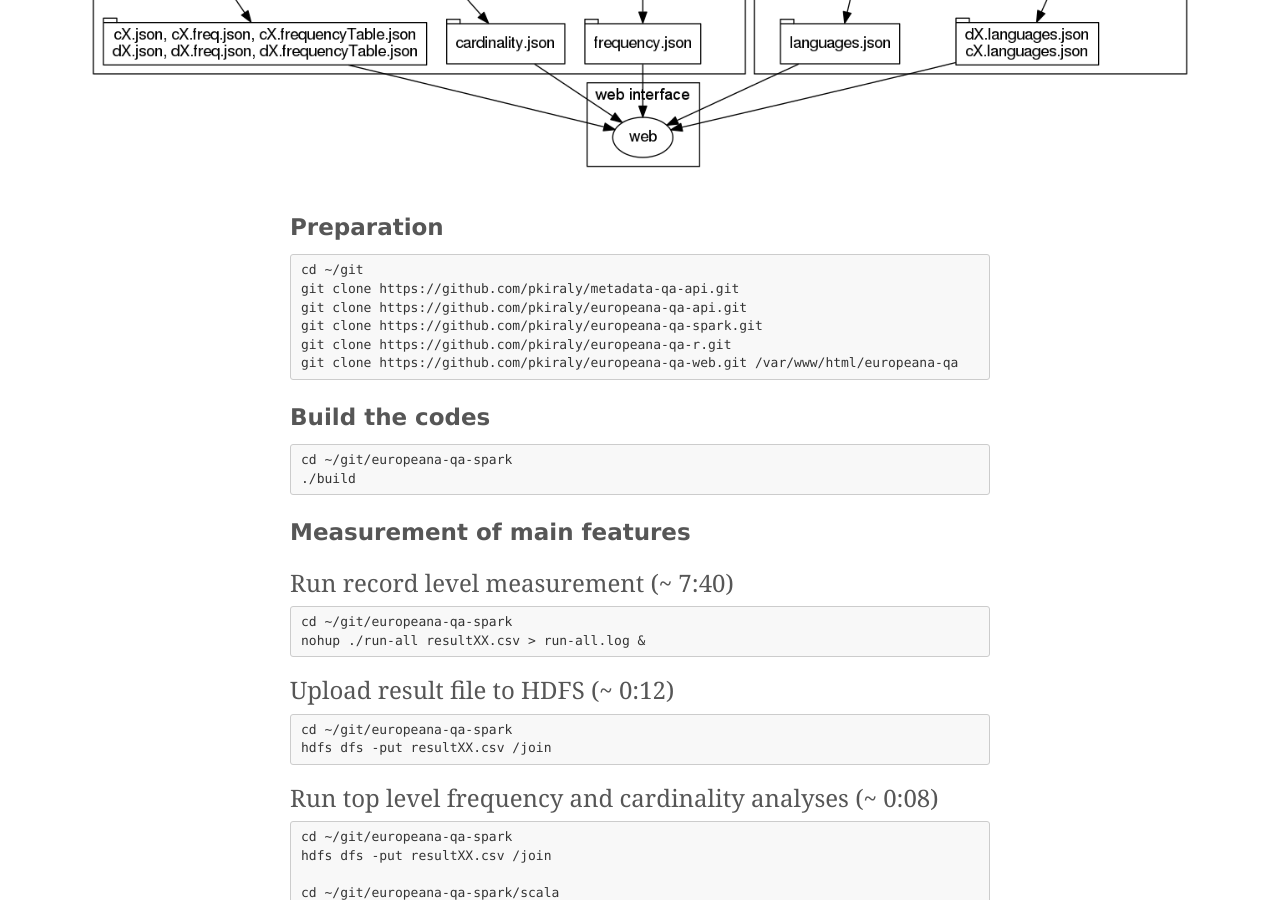
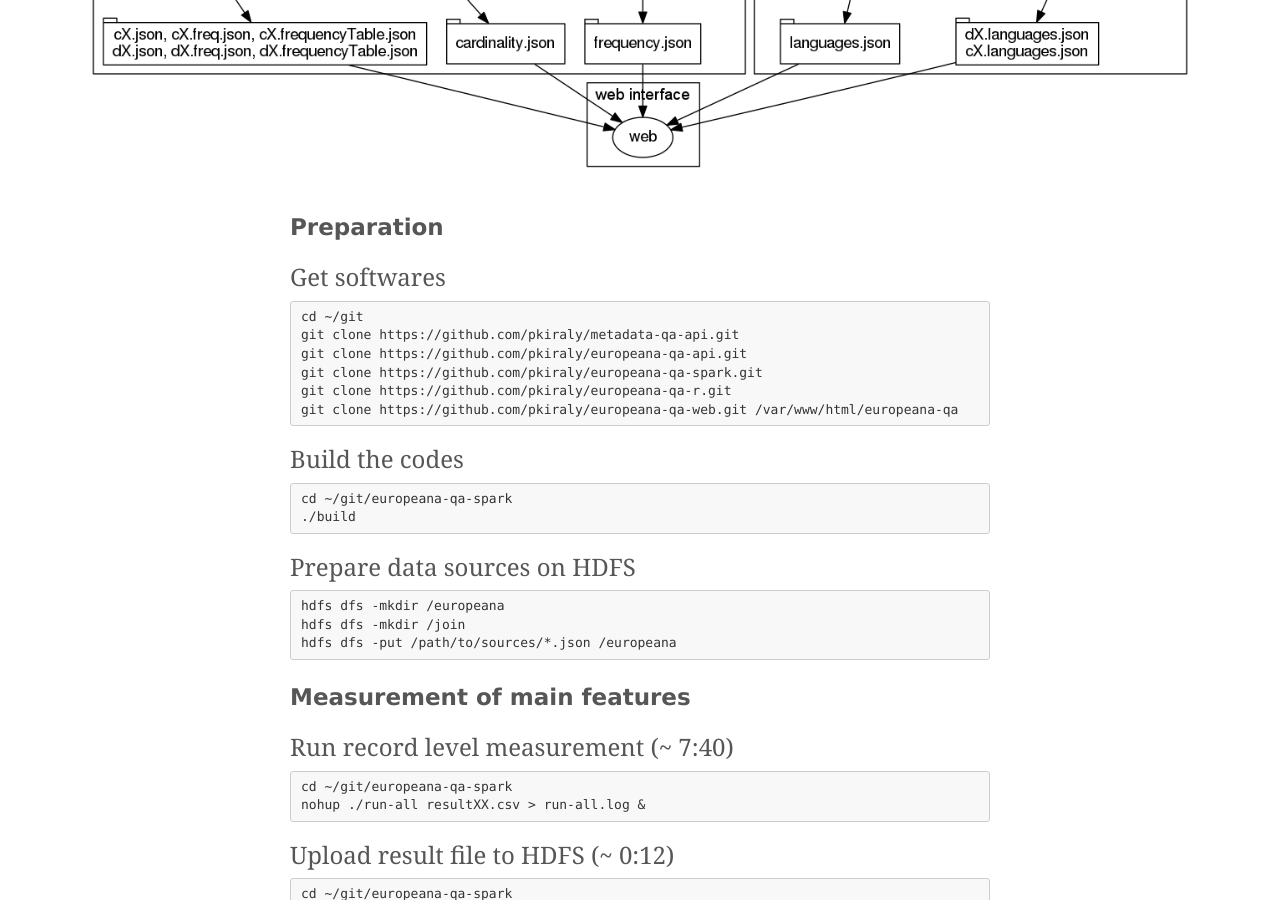
Before and after one commit to pkiraly/pkiraly.github.io, a Jekyll site: the page built from cheatsheet.md, in a window 1280 px wide and 900 px high, scrolled down 1097 px. Built offline with Jekyll 4.4.1, drawn with Linux system fonts in a browser that asks for light colours; nearby versions of some CDN libraries; some web fonts are replaced; comment, search, counter and statistics services are not loaded.

Commit message:
Update cheatsheet.md

````diff
--- a/cheatsheet.md
+++ b/cheatsheet.md
@@ -10,6 +10,8 @@ layout: post
 
 ## Preparation
 
+### Get softwares
+
 ```
 cd ~/git
 git clone https://github.com/pkiraly/metadata-qa-api.git
@@ -19,11 +21,19 @@ git clone https://github.com/pkiraly/europeana-qa-r.git
 git clone https://github.com/pkiraly/europeana-qa-web.git /var/www/html/europeana-qa
 ```
 
-## Build the codes
+### Build the codes
 
 ```
 cd ~/git/europeana-qa-spark
 ./build
+```
+
+### Prepare data sources on HDFS
+
+```
+hdfs dfs -mkdir /europeana
+hdfs dfs -mkdir /join
+hdfs dfs -put /path/to/sources/*.json /europeana
 ```
 
 ## Measurement of main features
````
